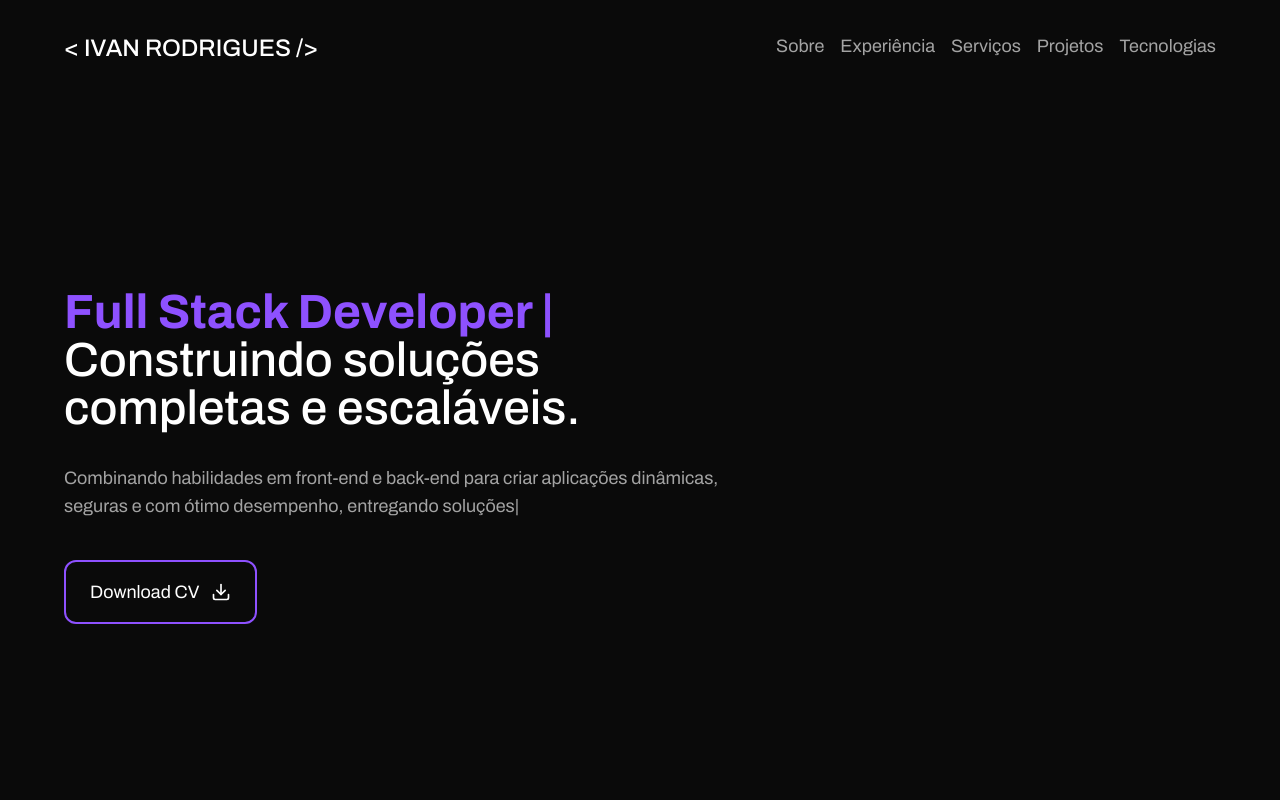
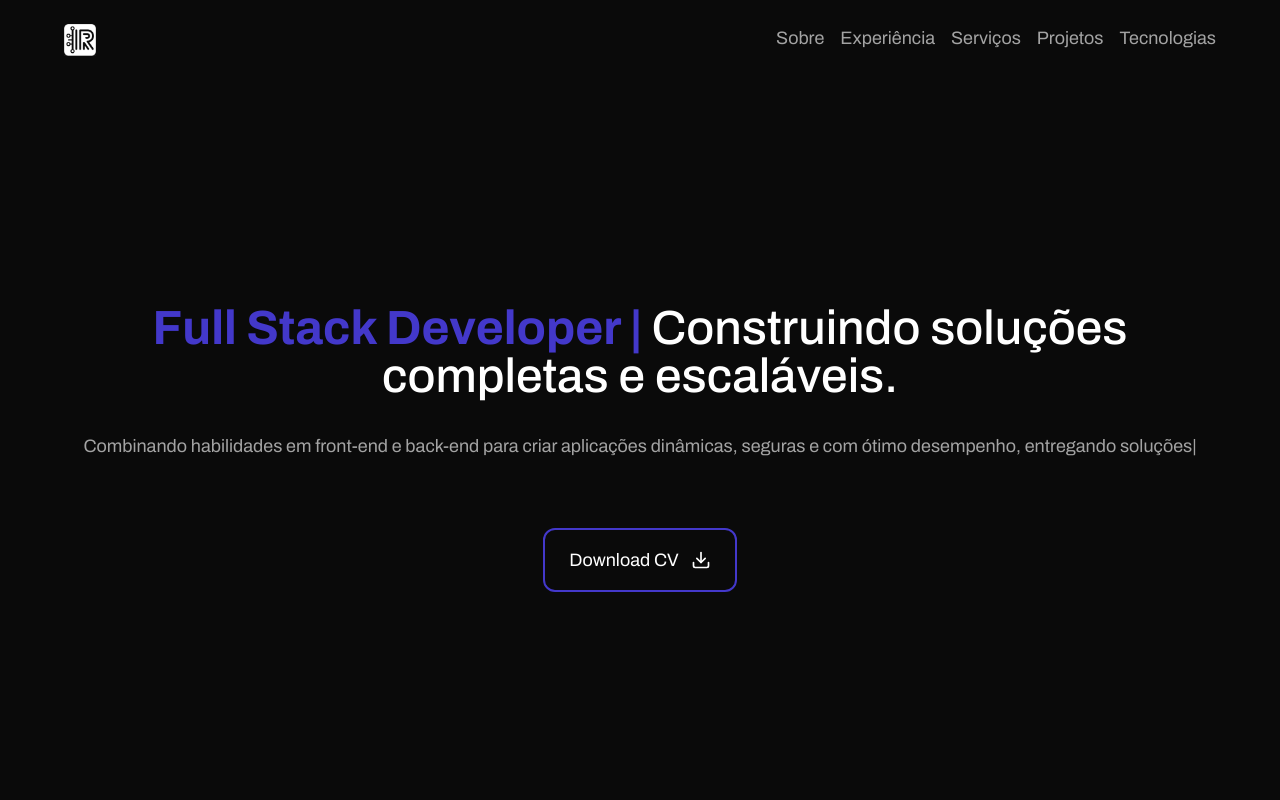
Before and after one commit to ivanrods/portfolio, a React (Vite) app: page / in a window 1280 px wide. Shown: the top 800 px of the page. Built offline with nearby package versions, Linux system fonts and the light colour scheme.

Commit message:
mudança inicial de estilos

```diff
--- a/src/components/Header.jsx
+++ b/src/components/Header.jsx
@@ -1,6 +1,7 @@
 import { useState } from "react";
 import { FiMenu } from "react-icons/fi";
 import { IoMdClose } from "react-icons/io";
+import logo from "../assets/logo.png";
 function Header({ activeSection }) {
   const scrollToSection = (id) => {
     document.getElementById(id).scrollIntoView({ behavior: "smooth" });
@@ -14,13 +15,10 @@ function Header({ activeSection }) {
       data-aos="fade-down"
       className="bg-neutral-950 justify-center px-4 fixed w-full z-10"
     >
-      <div className="max-w-6xl flex justify-between py-5 md:py-8 mx-auto flex-wrap ">
-        <p className="uppercase text-xl font-medium md:text-2xl">
-          {" "}
-          &lt; Ivan Rodrigues /&gt;
-        </p>
+      <div className="max-w-6xl flex justify-between py-4 md:py-6 mx-auto flex-wrap ">
+        <img className="h-8" src={logo} alt="" />
         <FiMenu
-          className={`${openMenu ? "hidden" : "flex"} text-3xl md:hidden`}
+          className={`${openMenu ? "hidden" : "flex"} text-2xl md:hidden`}
           onClick={toggleMenu}
         />
         <IoMdClose
--- a/src/components/ServiceCard.jsx
+++ b/src/components/ServiceCard.jsx
@@ -3,7 +3,7 @@ function ServiceCard({ title, description, children, positon }) {
   return (
     <div
       data-aos="fade-up"
-      className={`flex flex-col gap-4 max-w-2xl border border-neutral-600 p-8 rounded-xl transition duration-300 hover:border-custom-color
+      className={`flex flex-col gap-4 max-w-2xl bg-neutral-900 border border-neutral-600 p-8 rounded-xl transition duration-300 hover:border-custom-color
     ${positon} `}
     >
       <div className="flex gap-4">
--- a/src/sections/Home.jsx
+++ b/src/sections/Home.jsx
@@ -5,10 +5,10 @@ import { ReactTyped } from "react-typed";
 function Home() {
   return (
     <Container color="bg-neutral-950">
-      <section className="flex flex-col gap-8 items-center my-28 md:my-48 justify-center max-w-2xl md:items-start">
+      <section className="flex flex-col gap-8 items-center justify-center  my-52">
         <h1
-          data-aos="fade-right"
-          className="text-3xl font-medium leading-tight md:text-5xl  text-center md:text-left"
+          data-aos="fade-down"
+          className="text-3xl font-medium leading-tight md:text-5xl  text-center "
         >
           <strong className="text-custom-color ">
             Full Stack Developer |{" "}
@@ -21,11 +21,11 @@ function Home() {
             "Combinando habilidades em front-end e back-end para criar aplicações dinâmicas, seguras e com ótimo desempenho, entregando soluções completas e integradas que atendem às necessidades do usuário e do sistema.",
           ]}
           typeSpeed={40}
-          className="text-base md:text-lg text-center text-neutral-400 leading-tight  md:text-left min-h-28 sm:min-h-16"
+          className="text-base md:text-lg text-center text-neutral-400 leading-tight  min-h-28 sm:min-h-16"
         />
 
         <button
-          data-aos="zoom-in"
+          data-aos="fade-up"
           className="block mx-auto md:mx-0 text-lg bg-transparent rounded-xl border-2 border-custom-color  transition duration-300 hover:bg-custom-color "
         >
           <a
--- a/src/sections/Technologies.jsx
+++ b/src/sections/Technologies.jsx
@@ -6,16 +6,16 @@ import { useState } from "react";
 
 function Technologies() {
   const [text, setText] = useState(
-    "Passe o mouse sobre uma card para ver sua descrição."
+    "Passe o mouse sobre uma card para ver sua descrição.",
   );
 
   function handleFigureClick(tecnologia) {
     const techObj = techList.find(
-      (item) => item.nome.toLowerCase() === tecnologia.toLowerCase()
+      (item) => item.nome.toLowerCase() === tecnologia.toLowerCase(),
     );
     setText(
       techObj?.descricao ||
-        "Passe o mouse sobre uma card para ver sua descrição."
+        "Passe o mouse sobre uma card para ver sua descrição.",
     );
   }
 
@@ -39,7 +39,7 @@ function Technologies() {
               onMouseEnter={() => handleFigureClick(tecnologia.nome)}
               onMouseLeave={handleMouseLeave}
               data-aos="zoom-in"
-              className={`px-3 md:px-4 py-2 border border-stone-500 transition duration-300 hover:border-custom-color rounded-xl flex items-center gap-2 md:gap-3 ${tecnologia.cor}   `}
+              className={`px-3 md:px-4 py-2 bg-neutral-900 border border-stone-500 transition duration-300 hover:border-custom-color rounded-xl flex items-center gap-2 md:gap-3 ${tecnologia.cor}   `}
               role="button"
               tabIndex={0}
               onKeyDown={(e) => {
--- a/tailwind.config.js
+++ b/tailwind.config.js
@@ -4,7 +4,7 @@ export default {
   theme: {
     extend: {
       colors: {
-        "custom-color": "#8e51ff",
+        "custom-color": "#4338ca",
       },
     },
   },
```
Also changed, not shown: src/assets/logo.png (added).
